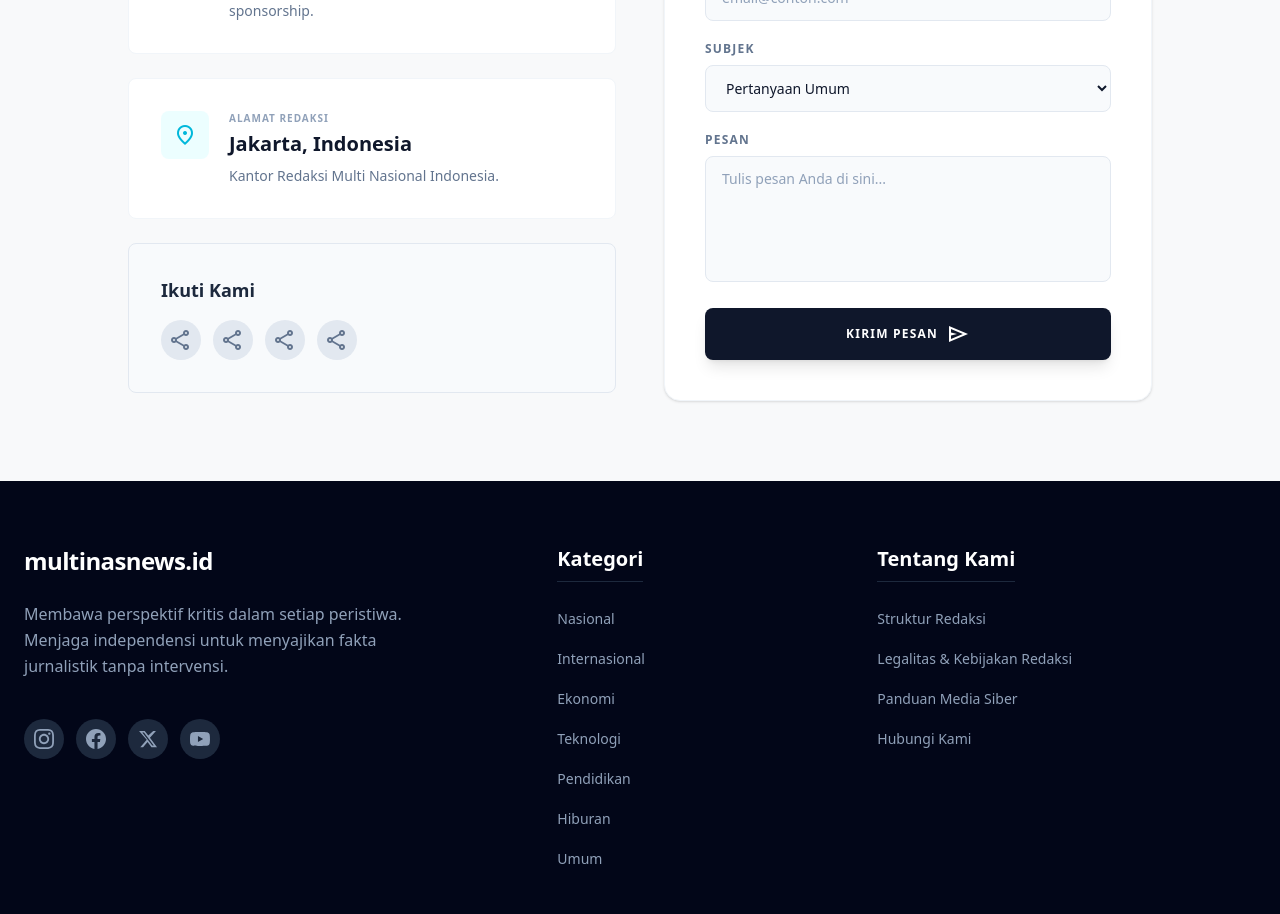
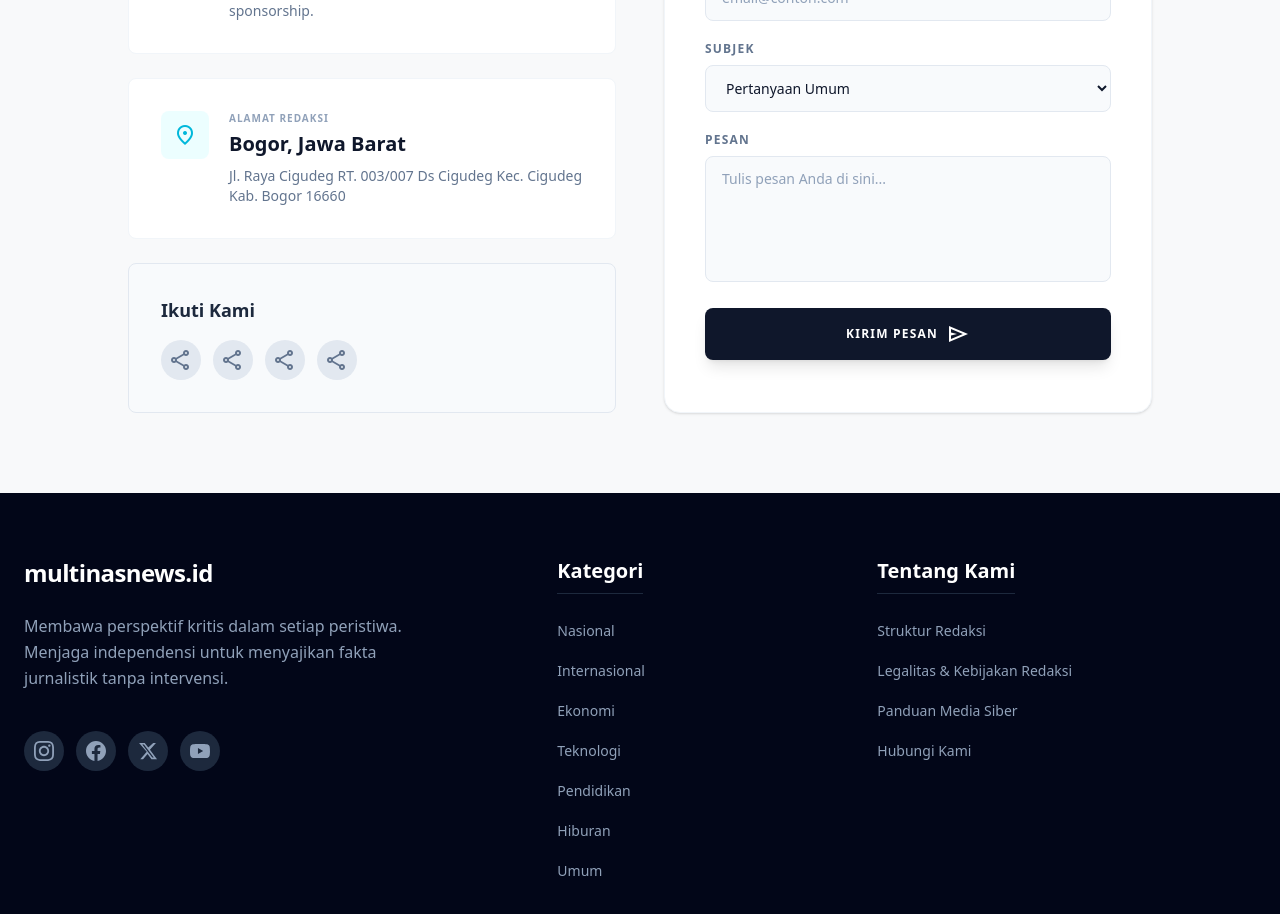
Before and after one commit to akbarsupia/multinasnews, a Next.js app: page /kontak in a window 1280 px wide. Shown: the part 800-1714 px from the top of the page. Built offline with nearby package versions, Linux system fonts and the light colour scheme; no server answers; the database is empty.

Commit message:
fix: update redaksi address on contact page

```diff
--- a/src/app/kontak/page.tsx
+++ b/src/app/kontak/page.tsx
@@ -24,9 +24,9 @@ export default function KontakPage() {
     {
       icon: 'location_on',
       label: 'Alamat Redaksi',
-      value: 'Jakarta, Indonesia',
+      value: 'Bogor, Jawa Barat',
       href: null,
-      desc: 'Kantor Redaksi Multi Nasional Indonesia.',
+      desc: 'Jl. Raya Cigudeg RT. 003/007 Ds Cigudeg Kec. Cigudeg Kab. Bogor 16660',
     },
   ];
 
```
